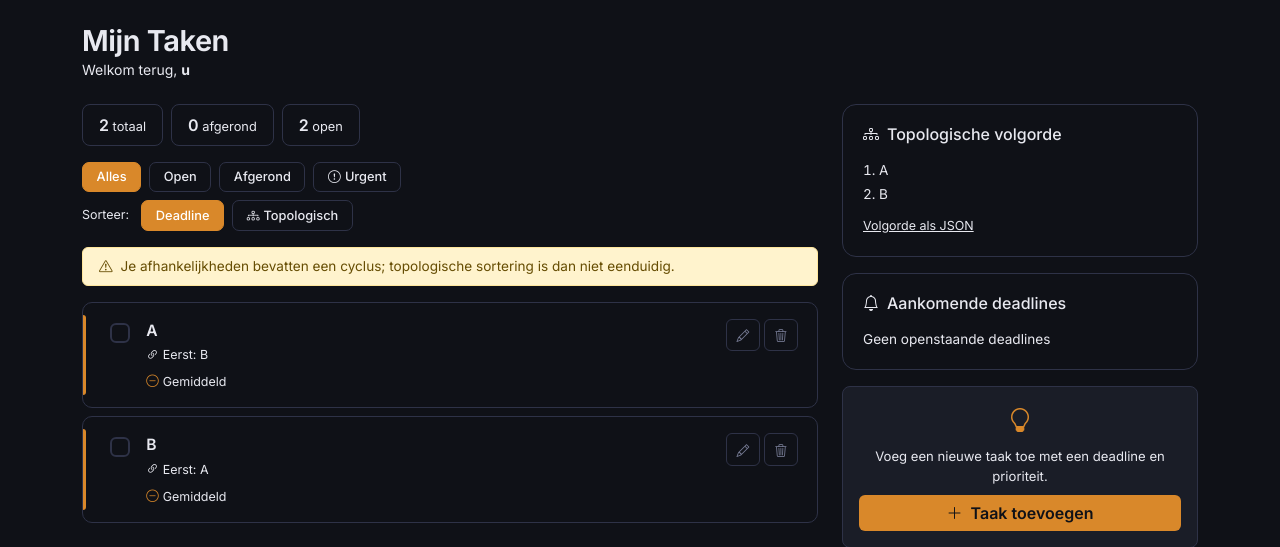
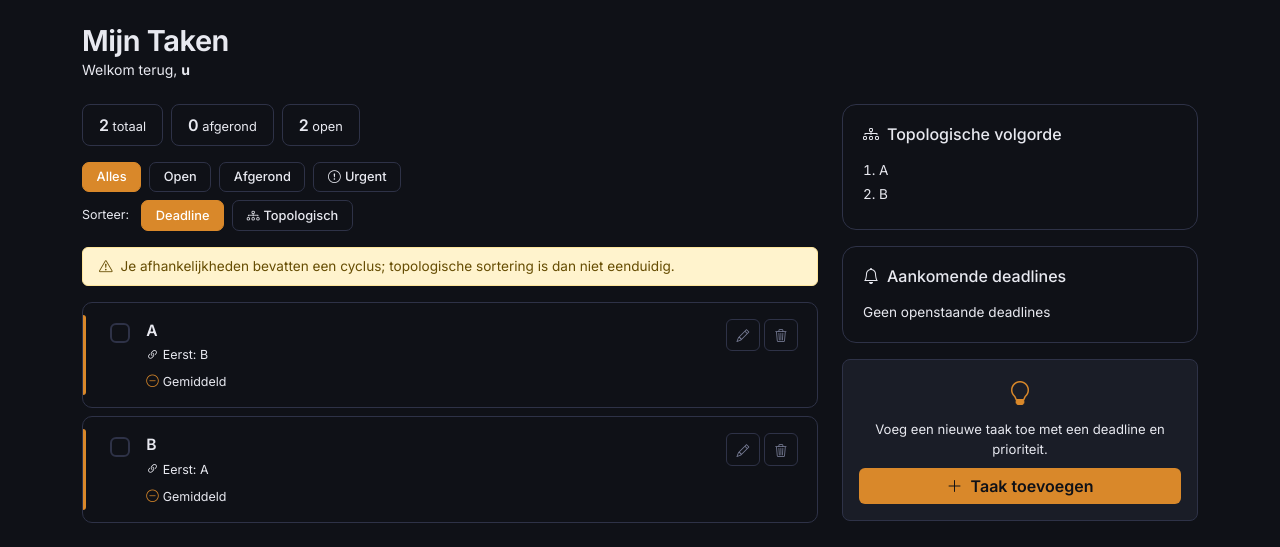
Before and after one commit to Brywire/Webtechnologie, a Flask app: page / in a window 1280 px wide. Shown: the part 63-610 px from the top of the page. Run offline with Flask 3, Linux system fonts and the light colour scheme; a user stored in the database is signed in.

Commit message:
Removed volgorde als JSON

```diff
--- a/eindopdracht/templates/index.html
+++ b/eindopdracht/templates/index.html
@@ -281,10 +281,7 @@
                     <li class="mb-1">{{ t.title }}</li>
                     {% endfor %}
                 </ol>
-                <a href="{{ url_for('tasks_topological_order_json') }}" class="d-inline-block mt-2 task-meta" target="_blank" rel="noopener">
-                    Volgorde als JSON
-                </a>
-                {% else %}
+{% else %}
                 <p style="font-size:0.85rem; color:var(--text-muted); margin:0;">Geen taken.</p>
                 {% endif %}
             </div>
```
